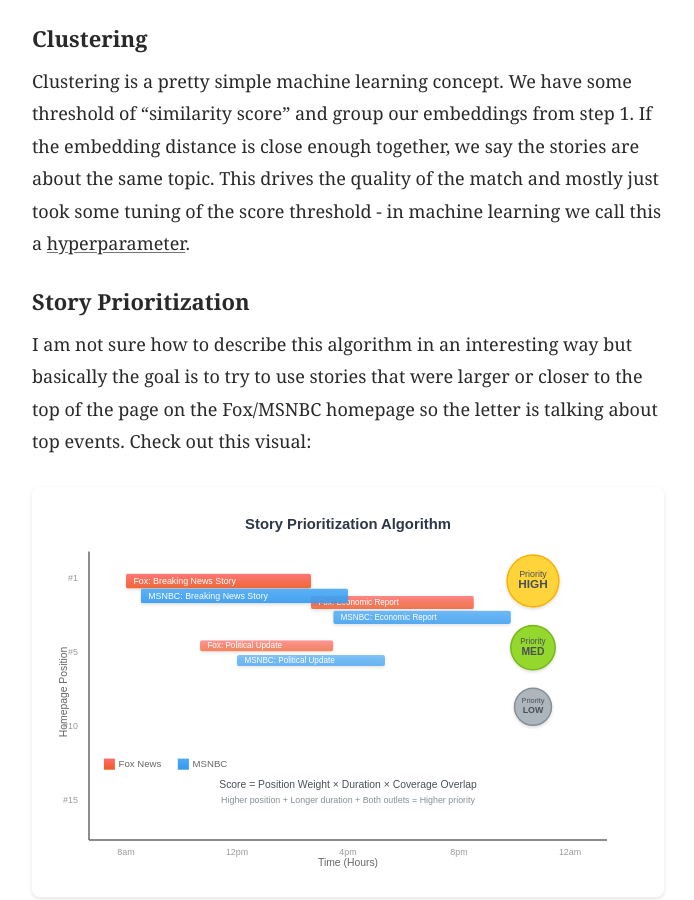
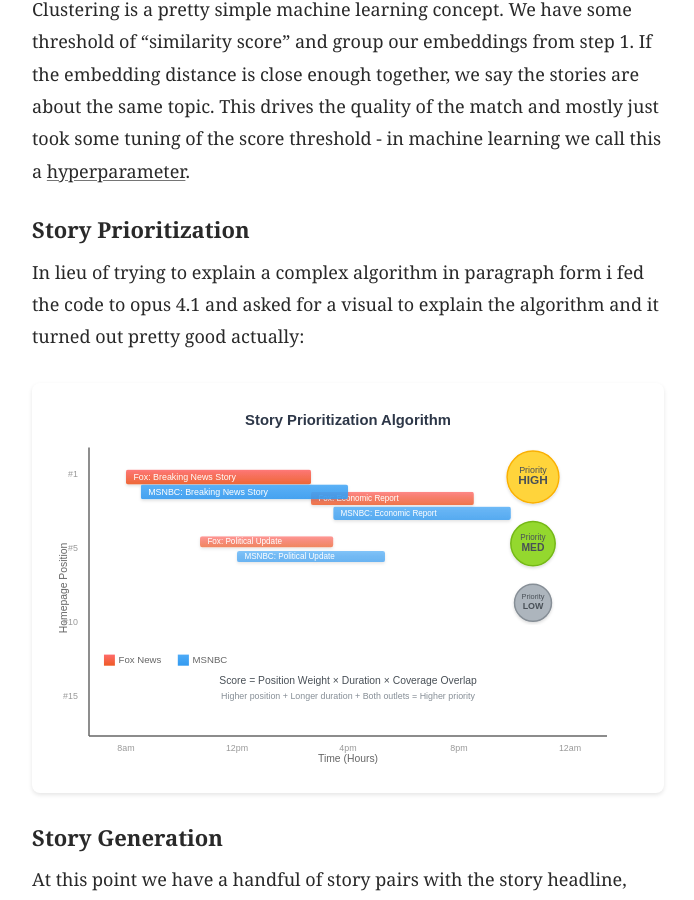
Before and after one commit to michael-koscak/michael-koscak.github.io, a Jekyll site: the page built from _posts/2024-11-02-first-post.md, in a window 1280 px wide and 900 px high, scrolled down 5224 px. Shown: the whole window, without its empty margins (292-986 px from the left). Built offline with Jekyll 4.4.1, drawn with Linux system fonts in a browser that asks for light colours; some of the changed text lies outside the part shown.

Commit message:
misc updates

```diff
--- a/_posts/2024-11-02-first-post.md
+++ b/_posts/2024-11-02-first-post.md
@@ -168,7 +166,7 @@
 
 ### Story Prioritization
 
-I am not sure how to describe this algorithm in an interesting way but basically the goal is to try to use stories that were larger or closer to the top of the page on the Fox/MSNBC homepage so the letter is talking about top events. Check out this visual:
+In lieu of trying to explain a complex algorithm in paragraph form i fed the code to opus 4.1 and asked for a visual to explain the algorithm and it turned out pretty good actually:
 
 <div style="margin: 30px 0; padding: 20px; background: white; border-radius: 8px; box-shadow: 0 2px 4px rgba(0,0,0,0.1);">
 <svg viewBox="0 0 800 500" width="100%" height="auto" style="max-width: 800px; display: block; margin: 0 auto;">
```
Also changed, not shown: other parts of _posts/2024-11-02-first-post.md (+1 -3 lines).
